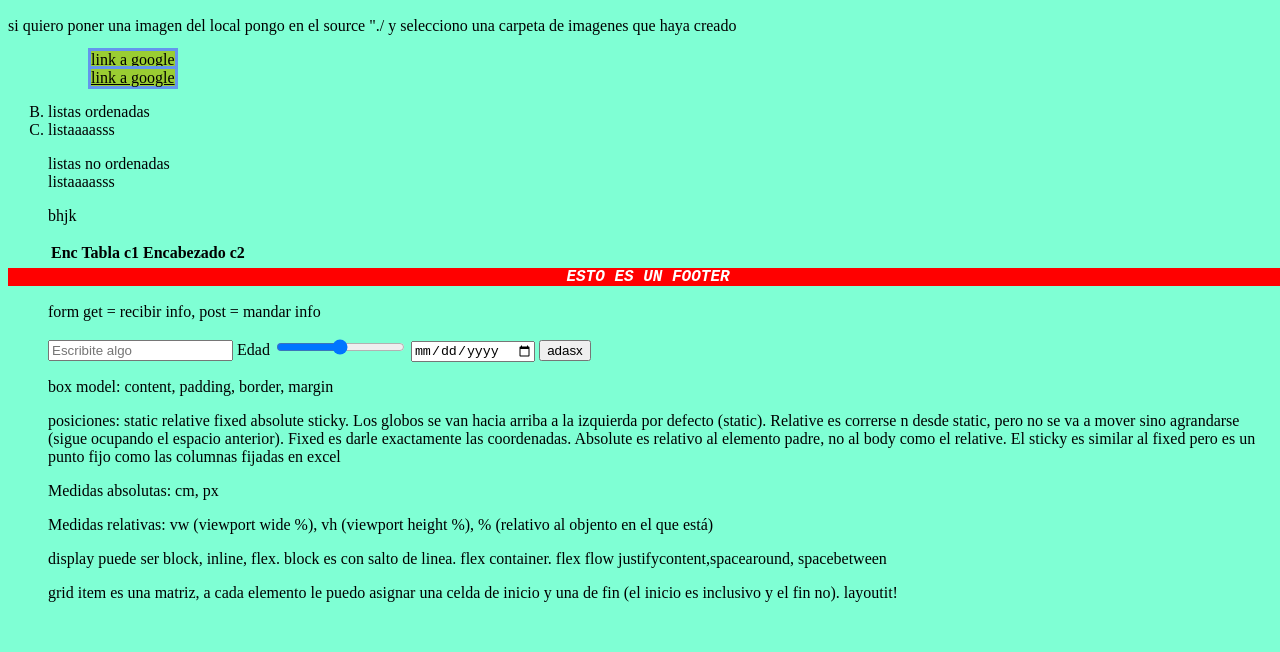
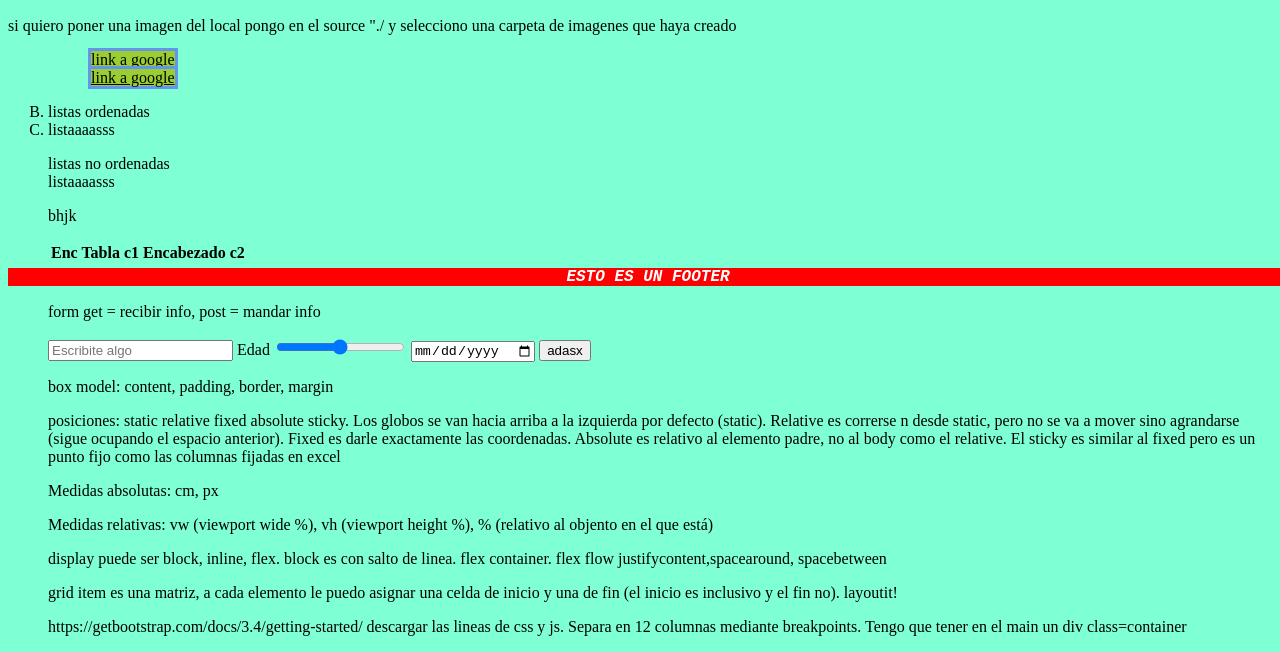
Before and after one commit to EShinzato/Progra-Web, a plain HTML site: page indexapuntes.html in a window 1280 px wide. Shown: the part 514-1166 px from the top of the page. Before the commit the page ends 1132 px from the top, so only its background shows below. Drawn offline with Linux system fonts and the light colour scheme.

Commit message:
Update indexapuntes.html

```diff
--- a/indexapuntes.html
+++ b/indexapuntes.html
@@ -67,6 +67,7 @@
             </p>
             <p> display puede ser block, inline, flex. block es con salto de linea. flex container. flex flow justifycontent,spacearound, spacebetween</p>
             <p> grid item es una matriz, a cada elemento le puedo asignar una celda de inicio y una de fin (el inicio es inclusivo y el fin no). layoutit!</p>
+            <p>https://getbootstrap.com/docs/3.4/getting-started/ descargar las lineas de css y js. Separa en 12 columnas mediante breakpoints. Tengo que tener en el main un div class=container</p>
 
     </main>
 
```
